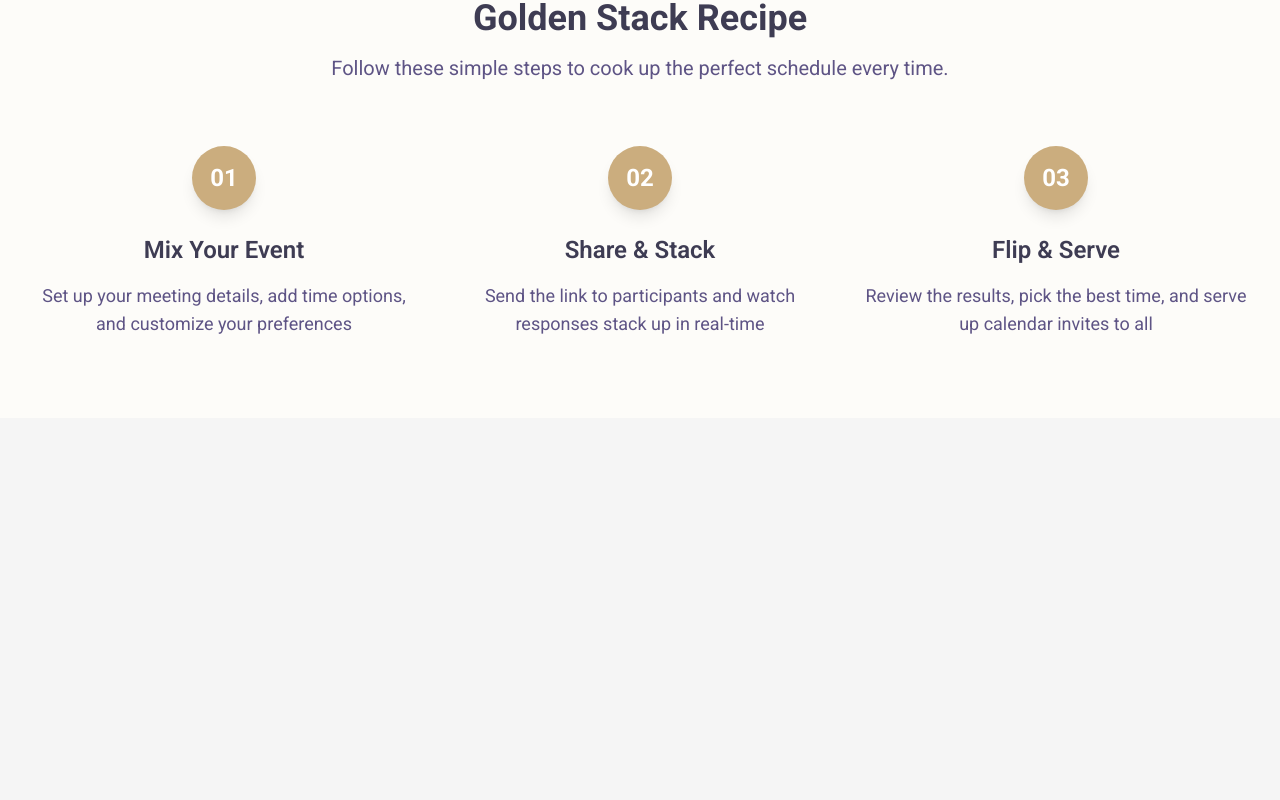
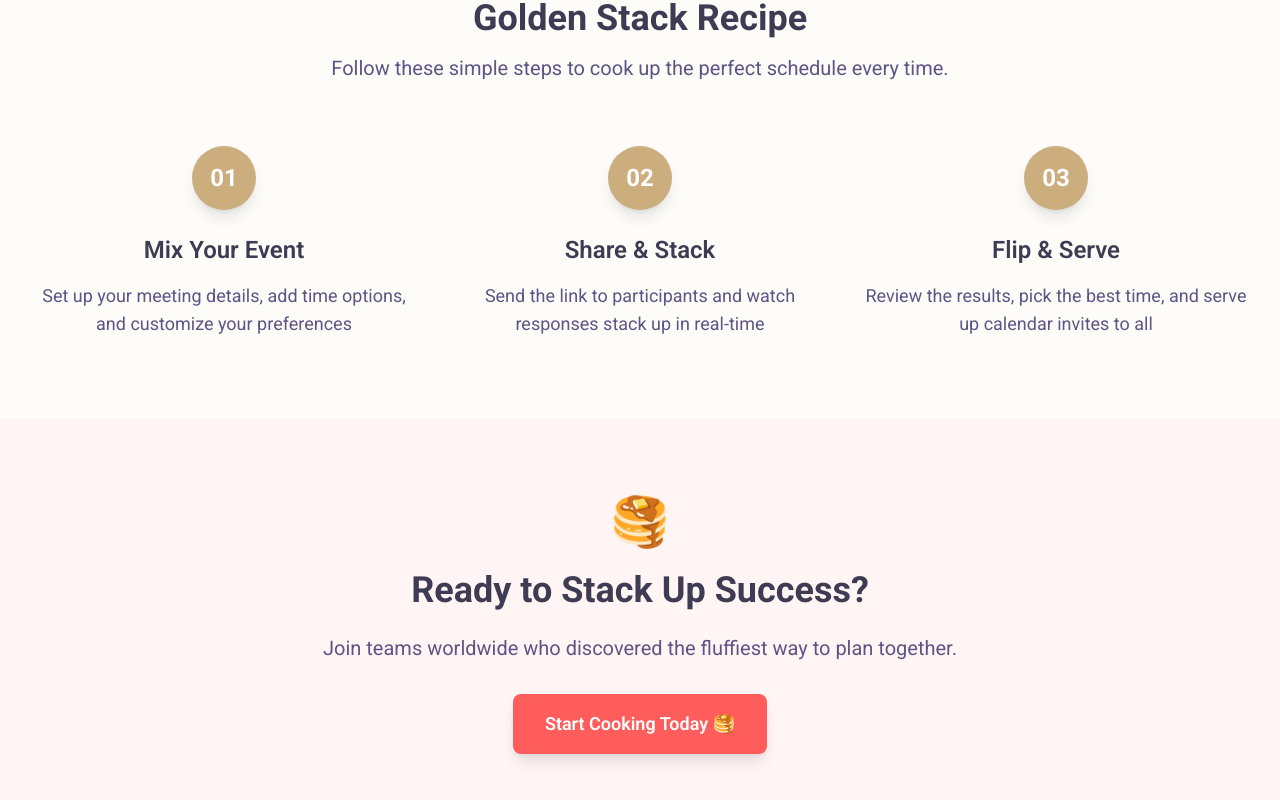
Before and after one commit to plan-cake/frontend, a Next.js app: page / in a window 1280 px wide. Shown: the part 1313-2113 px from the top of the page. Before the commit the page ends 1731 px from the top, so only its background shows below. Built offline with nearby package versions, Linux system fonts and the light colour scheme.

Commit message:
Call to Action Section

```diff
--- a/app/page.tsx
+++ b/app/page.tsx
@@ -321,6 +321,40 @@ export default function Home() {
 					</div>
 				</div>
 			</section>
+
+			{/* CTA Section */}
+			<section
+				className={`py-20 ${
+					isDarkMode ? "bg-violet-700" : "bg-coral-50"
+				}`}
+			>
+				<div className="max-w-4xl mx-auto text-center px-4 sm:px-6 lg:px-8">
+					<div className="mb-6">
+						<span className="text-5xl">🥞</span>
+					</div>
+					<h2
+						className={`text-4xl font-bold ${
+							isDarkMode ? "text-bone-100" : "text-violet-700"
+						} mb-6`}
+					>
+						Ready to Stack Up Success?
+					</h2>
+					<p
+						className={`text-xl ${
+							isDarkMode ? "text-bone-300" : "text-violet-600"
+						} mb-8`}
+					>
+						Join teams worldwide who discovered the fluffiest way to plan
+						together.
+					</p>
+					<Link
+						href="/newevent"
+						className="bg-coral-500 hover:bg-coral-600 text-white font-semibold py-4 px-8 rounded-lg text-lg transition-colors shadow-lg hover:shadow-xl inline-block"
+					>
+						Start Cooking Today 🥞
+					</Link>
+				</div>
+			</section>
 		</div>
 	);
 }
```
